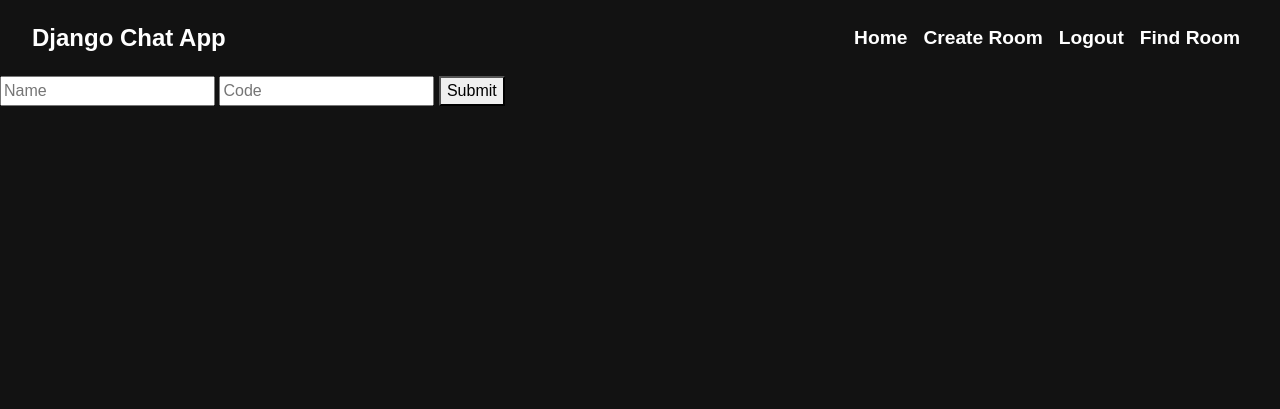
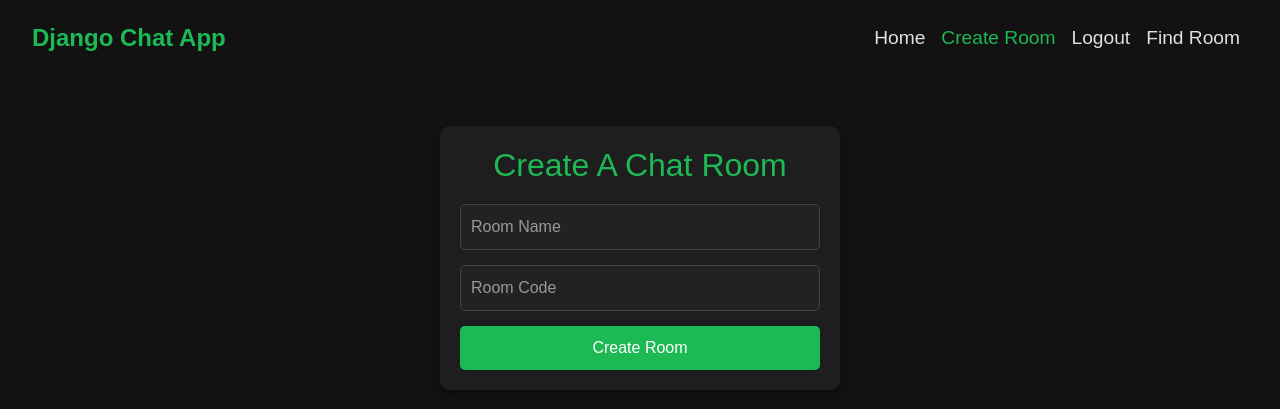
Before and after one commit to allcodejoker/django-real-time-chat-app, a Django app: page /create_room/ in a window 1280 px wide. Shown: the top 409 px of the page. Run offline with Django 5.2, Linux system fonts and the light colour scheme; a user stored in the database is signed in.

Commit message:
style html pages

```diff
--- a/main/templates/main/base.html
+++ b/main/templates/main/base.html
@@ -1,4 +1,3 @@
-
 <!DOCTYPE html>
 <html lang="en">
 <head>
@@ -7,8 +6,16 @@
     {% block heading %}
 
     {% endblock %}
-    <link href="https://cdn.jsdelivr.net/npm/bootstrap@5.3.3/dist/css/bootstrap.min.css" rel="stylesheet" integrity="sha384-QWTKZyjpPEjISv5WaRU9OFeRpok6YctnYmDr5pNlyT2bRjXh0JMhjY6hW+ALEwIH" crossorigin="anonymous">
+    <link href="https://cdn.jsdelivr.net/npm/bootstrap@5.3.3/dist/css/bootstrap.min.css" rel="stylesheet">
+    <script src="https://cdn.jsdelivr.net/npm/bootstrap@5.3.3/dist/js/bootstrap.bundle.min.js"></script>
+
     <style>
+        body {
+            font-family: 'Poppins', sans-serif;
+            background-color: #121212;
+            color: #e0e0e0;
+        }
+
         .navbar {
             background-color: #121212 !important;
             padding: 15px 20px;
@@ -16,10 +23,12 @@
 
         .navbar-brand {
             font-size: 1.5rem;
+            color: #1DB954 !important;
         }
 
         .navbar-nav .nav-link {
             font-size: 1.2rem;
+            color: #e0e0e0 !important;
             transition: color 0.3s ease-in-out;
         }
 
@@ -36,46 +45,208 @@
             filter: invert(1);
         }
 
-        body {
-            background-color: #121212;
-            color: #FFFFFF;
-            font-family: 'Montserrat', sans-serif;
-            margin: 0;
-            padding: 0;
+        .chat-container {
+            max-width: 600px;
+            margin: 50px auto;
+            background: #1e1e1e;
+            padding: 20px;
+            border-radius: 10px;
+            box-shadow: 0px 4px 8px rgba(0, 0, 0, 0.3);
         }
+
+        #chat-box {
+            border: 1px solid #333;
+            height: 300px;
+            overflow-y: auto;
+            background: #222;
+            padding: 10px;
+            border-radius: 8px;
+        }
+
+        .chat-message {
+            padding: 8px;
+            margin-bottom: 5px;
+            border-radius: 5px;
+            background: #333;
+            color: #ddd;
+        }
+
+        .chat-message strong {
+            color: #00bcd4;
+        }
+
+        .chat-message.you {
+            background: #616161;
+            color: white;
+            text-align: right;
+        }
+
+        .input-group {
+            margin-top: 15px;
+        }
+
+        .form-control {
+            background: #222;
+            color: #e0e0e0;
+            border: 1px solid #444;
+        }
+
+        .form-control:focus {
+            background: #1e1e1e;
+            color: #fff;
+            border-color: #00bcd4;
+            box-shadow: none;
+        }
+
+        .btn-send {
+            background-color: #00bcd4;
+            color: white;
+        }
+
+        .btn-send:hover {
+            background-color: #008ba3;
+        }
+
+        .form-container {
+            max-width: 400px;
+            margin: 50px auto;
+             padding: 20px;
+            background: #1e1e1e;
+            border-radius: 10px;
+            box-shadow: 0px 4px 8px rgba(0, 0, 0, 0.3);
+        }
+
+    .form-container h2 {
+        text-align: center;
+        color: #1DB954;
+        margin-bottom: 20px;
+    }
+
+    .form-container input {
+        width: 100%;
+        padding: 10px;
+        margin-bottom: 15px;
+        border: 1px solid #444;
+        border-radius: 5px;
+        background: #222;
+        color: white;
+    }
+
+    .form-container input::placeholder {
+        color: #999;
+    }
+
+    .form-container input:focus {
+        border-color: #1DB954;
+        outline: none;
+    }
+
+    .form-container button {
+        width: 100%;
+        padding: 10px;
+        border: none;
+        border-radius: 5px;
+        background: #1DB954;
+        color: white;
+        font-size: 1rem;
+        cursor: pointer;
+        transition: 0.3s;
+    }
+
+    .form-container button:hover {
+        background: #17a747;
+    }
+
+    .center-container {
+        display: flex;
+        justify-content: center;
+        align-items: center;
+        height: 80vh;
+    }
+
+    .authentication-form {
+        width: 100%;
+        max-width: 400px;
+        padding: 20px;
+        background: #1e1e1e;
+        border-radius: 10px;
+        box-shadow: 0px 4px 8px rgba(0, 0, 0, 0.3);
+        text-align: center;
+    }
+
+    .authentication-form h2 {
+        color: #1DB954;
+        margin-bottom: 20px;
+    }
+
+    .authentication-form input {
+        width: 100%;
+        padding: 12px;
+        margin-bottom: 15px;
+        border: 1px solid #444;
+        border-radius: 5px;
+        background: #222;
+        color: white;
+        font-size: 1rem;
+    }
+
+    .authentication-form input::placeholder {
+        color: #999;
+    }
+
+    .authentication-form input:focus {
+        border-color: #1DB954;
+        outline: none;
+    }
+
+    .authentication-form button {
+        width: 100%;
+        padding: 12px;
+        border: none;
+        border-radius: 5px;
+        background: #1DB954;
+        color: white;
+        font-size: 1rem;
+        cursor: pointer;
+        transition: 0.3s;
+    }
+
+    .authentication-form button:hover {
+        background: #17a747;
+    }
     </style>
 </head>
 <body>
-    <nav class="navbar navbar-expand-lg" style="background-color: #121212;">
+    <nav class="navbar navbar-expand-lg">
         <div class="container-fluid">
-            <a class="navbar-brand text-white fw-bold" href="{% url 'index' %}">Django Chat App</a>
-            <button class="navbar-toggler text-white" type="button" data-bs-toggle="collapse" data-bs-target="#navbarNav"
+            <a class="navbar-brand fw-bold" href="{% url 'index' %}">Django Chat App</a>
+            <button class="navbar-toggler" type="button" data-bs-toggle="collapse" data-bs-target="#navbarNav"
                 aria-controls="navbarNav" aria-expanded="false" aria-label="Toggle navigation">
                 <span class="navbar-toggler-icon"></span>
             </button>
             <div class="collapse navbar-collapse" id="navbarNav">
                 <ul class="navbar-nav ms-auto">
                     <li class="nav-item">
-                        <a class="nav-link text-white fw-bold" href="{% url 'index' %}">Home</a>
+                        <a class="nav-link {% if request.path == '/' %}active{% endif %}" href="{% url 'index' %}">Home</a>
                     </li>
                     {% if user.is_superuser %}
                     <li class="nav-item">
-                        <a class="nav-link text-white fw-bold" href="{% url 'create_room' %}">Create Room</a>
+                        <a class="nav-link {% if request.path == '/create_room/' %}active{% endif %}" href="{% url 'create_room' %}">Create Room</a>
                     </li>
                     {% endif %}
                     {% if user.is_authenticated %}
                     <li class="nav-item">
-                        <a class="nav-link text-white fw-bold" href="{% url 'logout_user' %}">Logout</a>
+                        <a class="nav-link {% if request.path == '/logout_user/' %}active{% endif %}" href="{% url 'logout_user' %}">Logout</a>
                     </li>
                     <li class="nav-item">
-                        <a class="nav-link text-white fw-bold" href="{% url 'find_room' %}">Find Room</a>
+                        <a class="nav-link {% if request.path == '/find_room/' %}active{% endif %}" href="{% url 'find_room' %}">Find Room</a>
                     </li>
                     {% else %}
                     <li class="nav-item">
-                        <a class="nav-link text-white fw-bold" href="{% url 'login_user' %}">Login</a>
+                        <a class="nav-link {% if request.path == '/login_user/' %}active{% endif %}" href="{% url 'login_user' %}">Login</a>
                     </li>
                     <li class="nav-item">
-                        <a class="nav-link text-white fw-bold" href="{% url 'register_user' %}">Register</a>
+                        <a class="nav-link {% if request.path == '/register_user/' %}active{% endif %}" href="{% url 'register_user' %}">Register</a>
                     </li>
                     {% endif %}
                 </ul>
@@ -84,7 +255,6 @@
     </nav>
 
     {% block body %}
-
     {% endblock %}
 </body>
 </html>
--- a/main/templates/main/create_room.html
+++ b/main/templates/main/create_room.html
@@ -5,10 +5,13 @@
 {% endblock %}
 
 {% block body %}
-    <form method="post">
-        {% csrf_token %}
-        <input type="text" placeholder="Name" name="room_name">
-        <input type="text" placeholder="Code" name="room_code">
-        <button type="submit">Submit</button>
-    </form>
+    <div class="form-container">
+        <h2>Create A Chat Room</h2>
+        <form method="post">
+            {% csrf_token %}
+            <input type="text" placeholder="Room Name" name="room_name">
+            <input type="text" placeholder="Room Code" name="room_code">
+            <button type="submit">Create Room</button>
+        </form>
+    </div>
 {% endblock %}
--- a/main/templates/main/login_user.html
+++ b/main/templates/main/login_user.html
@@ -5,10 +5,13 @@
 {% endblock %}
 
 {% block body %}
+    <div class="center-container">
         <form method="post" class="authentication-form">
             {% csrf_token %}
+            <h2>Login</h2>
             <input placeholder="Username" type="text" name="username" required>
             <input placeholder="Password" type="password" name="password" required>
             <button type="submit">Login</button>
         </form>
+    </div>
 {% endblock %}
--- a/main/templates/main/register_user.html
+++ b/main/templates/main/register_user.html
@@ -5,11 +5,14 @@
 {% endblock %}
 
 {% block body %}
-    <form method="post">
+    <div class="center-container">
+        <form method="post" class="authentication-form">
             {% csrf_token %}
+            <h2>Register</h2>
             <input placeholder="Username" type="text" name="username" required>
             <input placeholder="Password" type="password" name="password" required>
             <input placeholder="Confirm Password" type="password" name="password2" required>
             <button type="submit">Register</button>
         </form>
+    </div>
 {% endblock %}
--- a/main/views.py
+++ b/main/views.py
@@ -75,7 +75,7 @@ def find_room(request):
         return render(request, 'main/find_room.html')
 
     else:
-        return redirect('login')
+        return redirect('login_user')
 
 def create_room(request):
     if request.user.is_superuser:
```
Also changed, not shown: main/templates/main/find_room.html (+8 -5 lines), main/templates/main/index.html (+8 -1 lines), main/templates/main/room.html (+19 -14 lines), db.sqlite3. Lines whose indentation alone changed are shown as unchanged.
